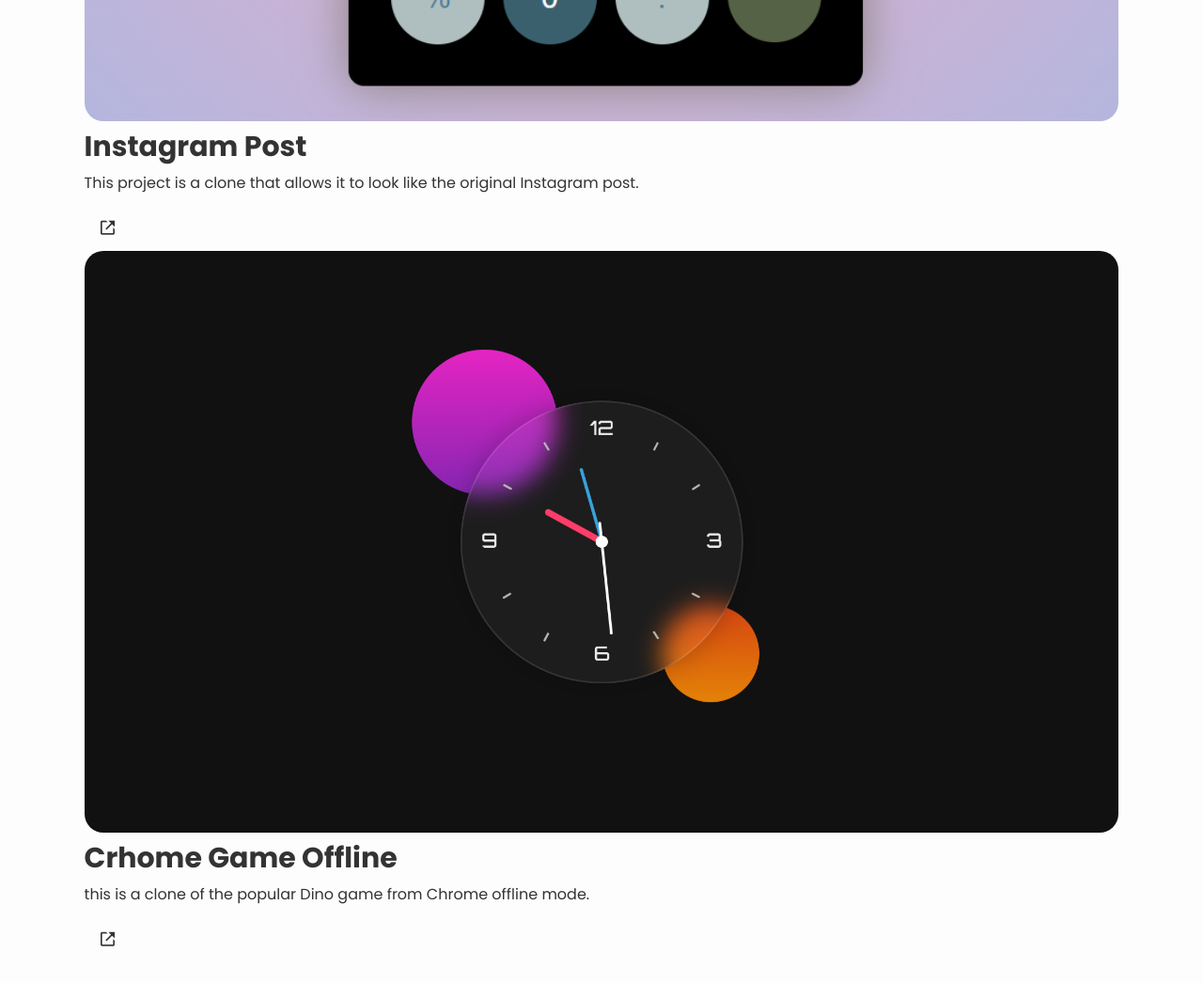
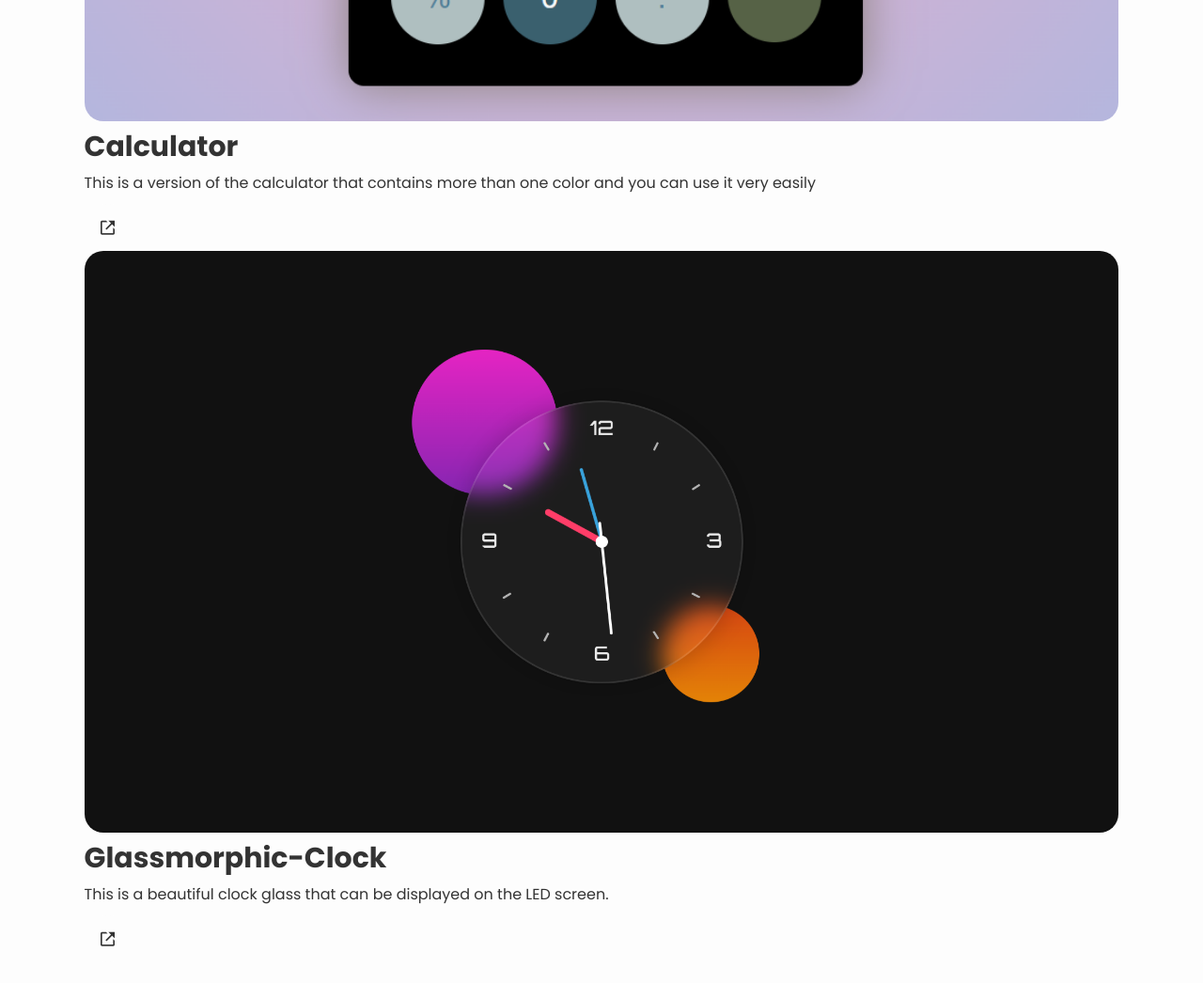
Before and after one commit to 9litch/portofolio, a plain HTML site: page index.html in a window 1280 px wide. Shown: the part 7220-8266 px from the top of the page at 94% size. Drawn offline with nearby package versions, Linux system fonts and the light colour scheme.

Commit message:
index.html

```diff
--- a/index.html
+++ b/index.html
@@ -172,8 +172,8 @@
                 <img src="images/Calcoletor.png" alt="">
 
                 <div class="project-layer">
-                    <h4>Instagram Post</h4>
-                    <p>This project is a clone that allows it to look like the original Instagram post.</p>
+                    <h4>Calculator</h4>
+                    <p>This is a version of the calculator that contains more than one color and you can use it very easily</p>
                     <a href="CALCULATOR_/index_.html"><i class='bx bx-link-external'></i></a>
                 </div>
             </div>
@@ -181,8 +181,8 @@
                 <img src="images/Clock.png" alt="">
 
                 <div class="project-layer">
-                    <h4>Crhome Game Offline</h4>
-                    <p>this is a clone of the popular Dino game from Chrome offline mode.</p>
+                    <h4>Glassmorphic-Clock</h4>
+                    <p>This is a beautiful clock glass that can be displayed on the LED screen.</p>
                     <a href="Glassmorphic-Clock/index.html"><i class='bx bx-link-external'></i></a>
                 </div>
             </div>
```
